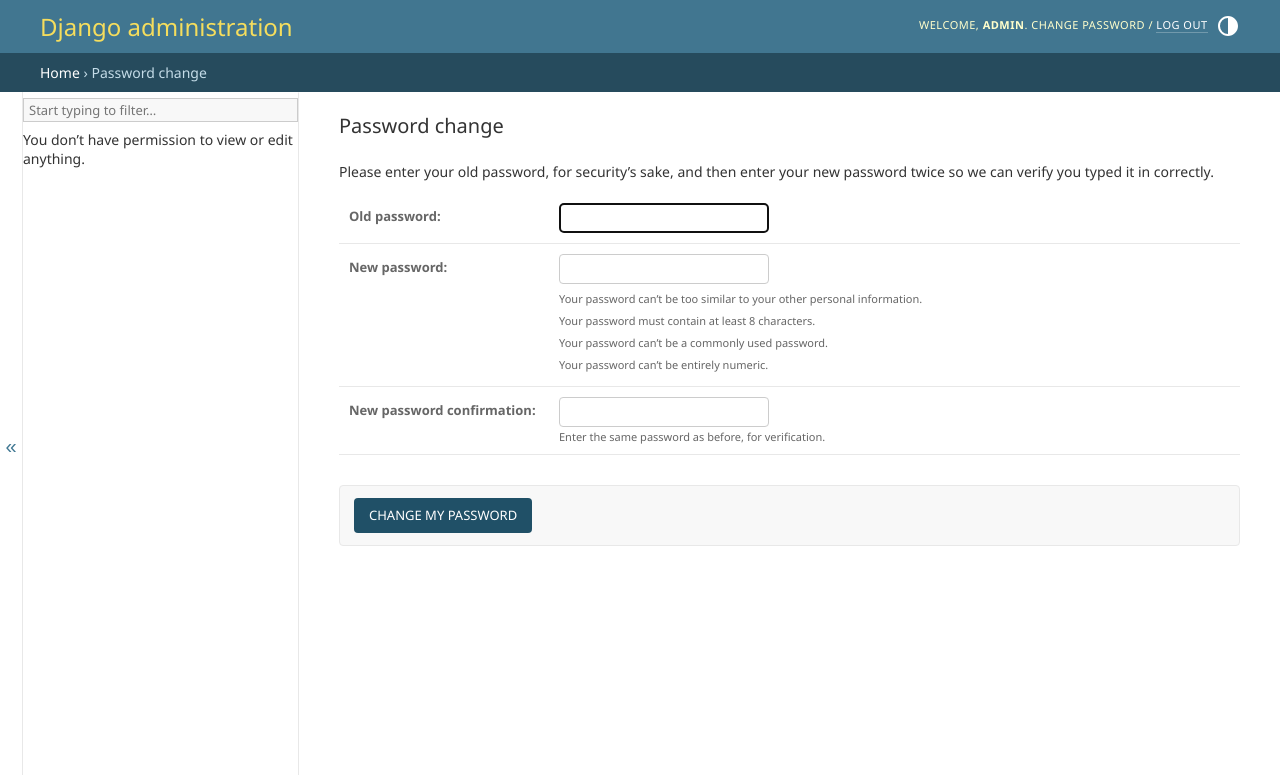
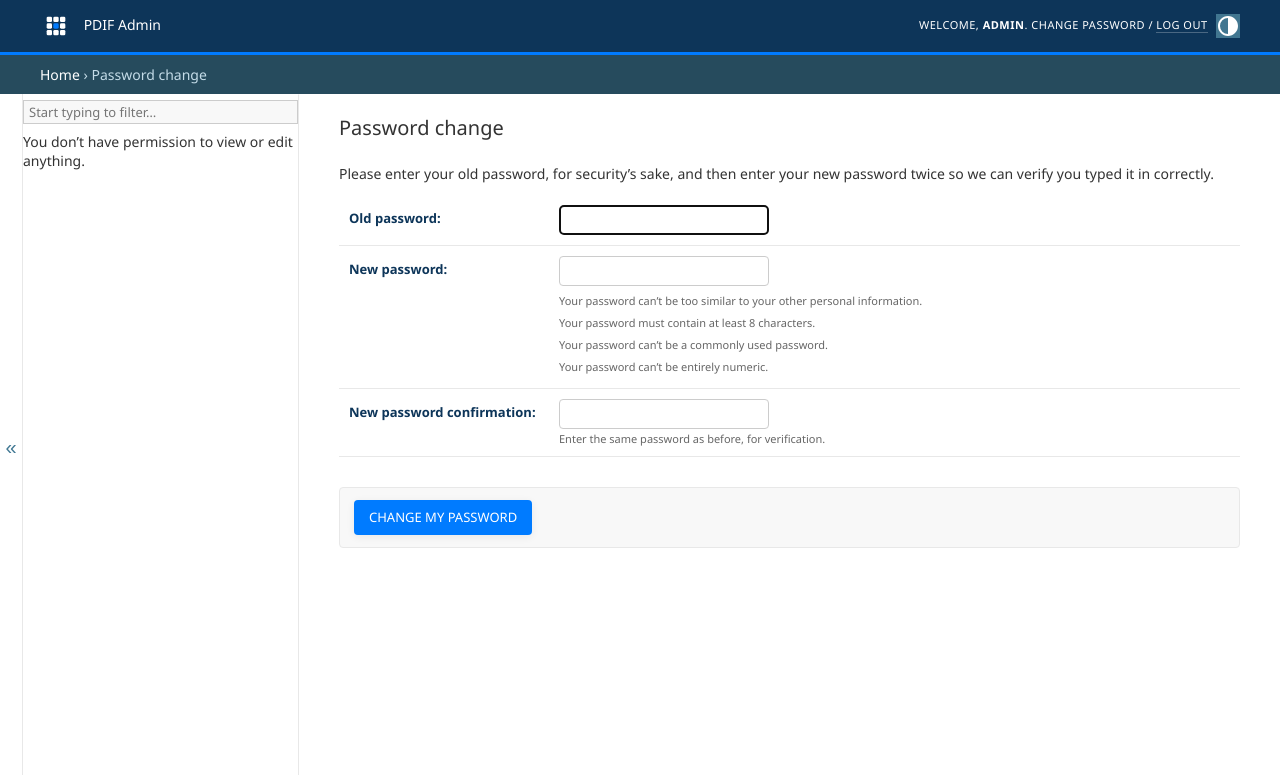
Before and after one commit to juanfelipe-dev/PDIF, a Django app: a page that, after the commit, uses templates/admin/base_site.html in a window 1280 px wide. Shown: the top 775 px of the page. Run offline with Django 5.2, Linux system fonts and the light colour scheme; a user stored in the database is signed in; data comes from the database, SQL or seed files in the repository; data that the repository does not hold is empty.

Commit message:
add css style on admin panel

```diff
--- /dev/null
+++ b/static/css/pdif_admin.css
@@ -0,0 +1,60 @@
+/* Custom admin panel styles for PDIF */
+
+/* Brand header */
+#header {
+    background: #0d3559 !important;
+    color: #fff !important;
+    border-bottom: 3px solid #007bff;
+}
+#header .branding h1, #header .branding h1 a {
+    color: #fff !important;
+    font-family: 'Merriweather', serif;
+    font-size: 2rem;
+    letter-spacing: 1px;
+}
+
+/* Login page */
+#content-main .form-row label {
+    color: #0d3559;
+    font-weight: 600;
+}
+
+/* Buttons */
+.button, input[type="submit"], .submit-row input {
+    background: #007bff !important;
+    color: #fff !important;
+    border-radius: 4px;
+    border: none;
+    font-weight: 600;
+    box-shadow: 0 2px 8px #0001;
+    transition: background 0.2s;
+}
+.button:hover, input[type="submit"]:hover, .submit-row input:hover {
+    background: #0056b3 !important;
+}
+
+/* Table headers */
+#changelist table thead th {
+    background: #e9f2fb;
+    color: #0d3559;
+    font-weight: 700;
+}
+
+/* SVG icon for admin */
+.pdif-admin-logo {
+    display: inline-block;
+    vertical-align: middle;
+    margin-right: 8px;
+    height: 32px;
+    width: 32px;
+}
+
+@media (max-width: 600px) {
+    #header .branding h1 {
+        font-size: 1.2rem;
+    }
+    .pdif-admin-logo {
+        height: 24px;
+        width: 24px;
+    }
+}
--- /dev/null
+++ b/templates/admin/base_site.html
@@ -0,0 +1,14 @@
+{% extends "admin/base.html" %}
+{% load static %}
+
+{% block extrastyle %}
+    {{ block.super }}
+    <link rel="stylesheet" type="text/css" href="{% static 'css/pdif_admin.css' %}">
+{% endblock %}
+
+{% block branding %}
+    <a href="/admin/" class="pdif-admin-logo-link">
+        <img src="{% static 'img/pdif_admin.svg' %}" class="pdif-admin-logo" alt="PDIF Admin" />
+        <span>PDIF Admin</span>
+    </a>
+{% endblock %}
--- a/templates/inspections/landing.html
+++ b/templates/inspections/landing.html
@@ -18,7 +18,7 @@
   <a class="btn btn-primary btn-lg" href="{% url 'inspections:questionnaire' %}" role="button">Begin Review</a>
   <div class="mt-3">
     <a class="btn btn-outline-secondary btn-block" href="/admin/" style="min-width:180px;max-width:100%;font-size:1.1rem;box-shadow:0 2px 8px #0001;" target="_blank">
-      <span style="vertical-align:middle;">Move to Admin page</span>
+      <span style="vertical-align:middle;">Admin Page</span>
     </a>
   </div>
 </div>
```
Also changed, not shown: static/img/pdif_admin.svg (added).
